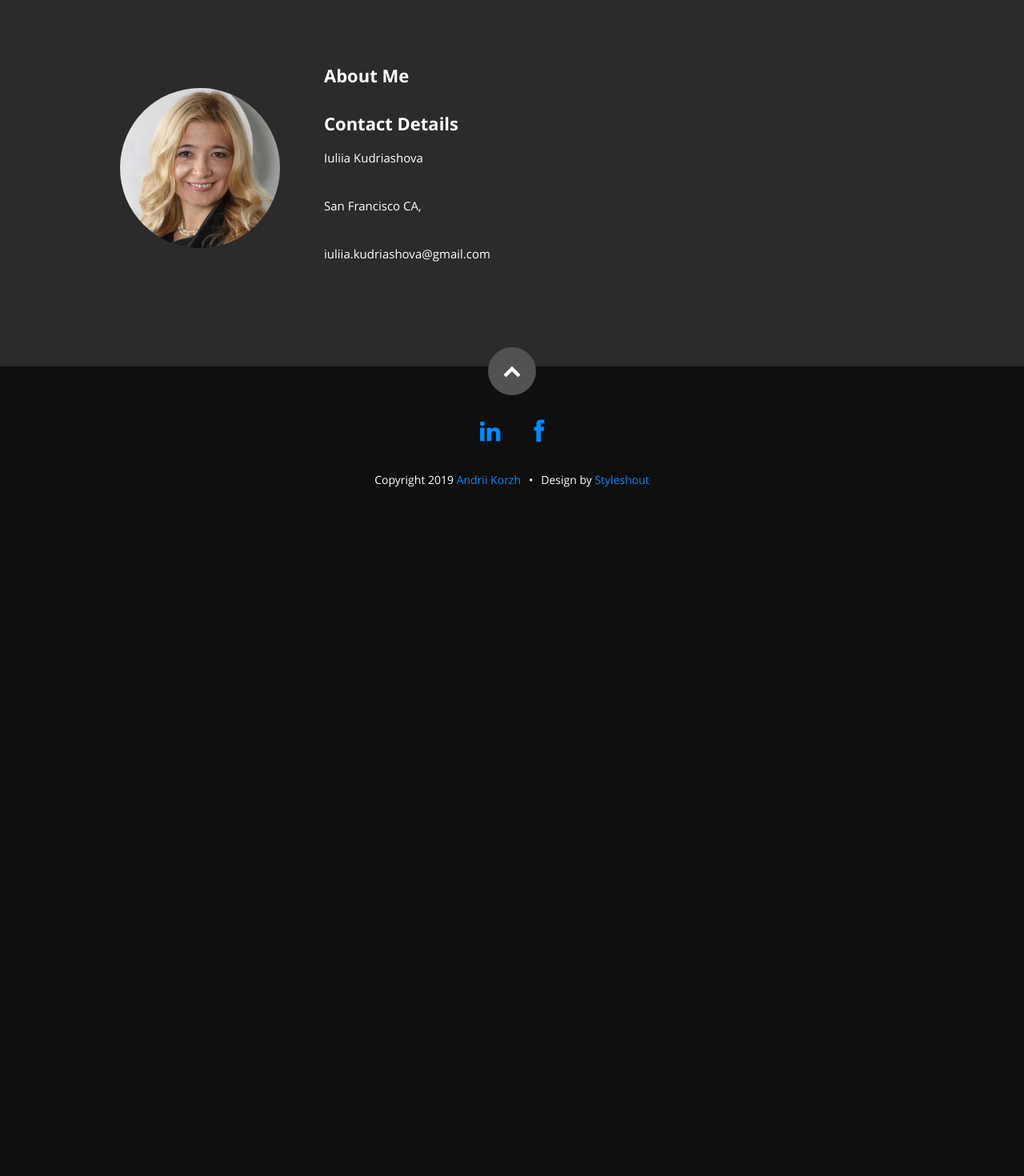
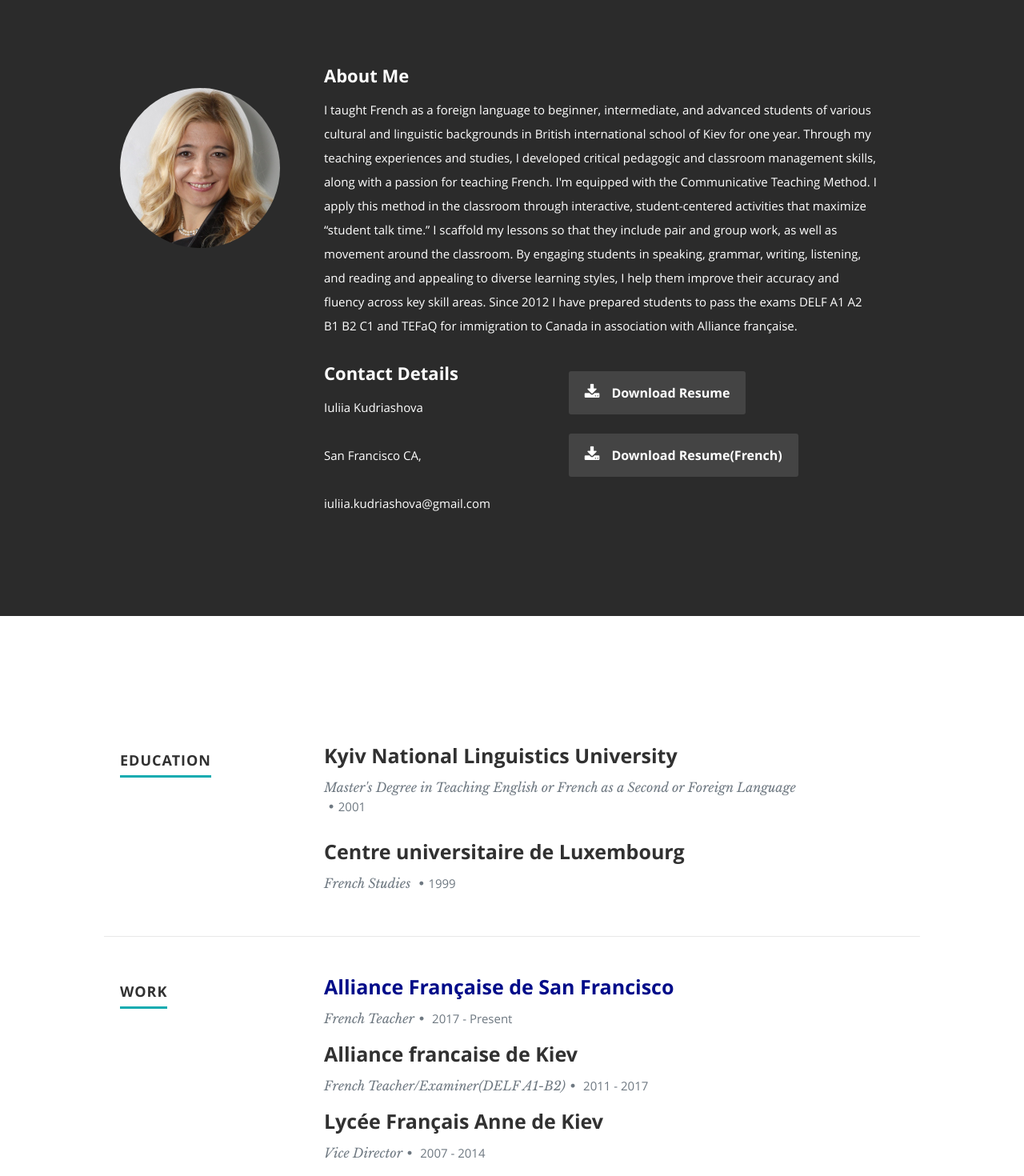
Before and after one commit to andrii-korzh/personal-website, a React (Create React App) app: page / in a window 1280 px wide. Shown: the part 880-2350 px from the top of the page at 80% size. Before the commit the page ends 1543 px from the top, so only its background shows below. Built offline with nearby package versions, Linux system fonts and the light colour scheme.

Commit message:
more updates(work,header, about)

```diff
--- a/public/index.html
+++ b/public/index.html
@@ -5,7 +5,7 @@
     <meta name="viewport" content="width=device-width, initial-scale=1, shrink-to-fit=no">
     <meta name="theme-color" content="#000000">
     <meta name="description" content="I'm Iuliia Kudriashova. I'm a San Francisco based French Teacher">
-    <meta name="keywords" content="French, Teacher, SanFrancisco, Iuliia Kudriashova">
+    <meta name="keywords" content="French, Teacher, Instructor, School, Executive, Director, SanFrancisco, Iuliia Kudriashova">
     <meta name="author" content="Andrii Korzh">
 
     <link rel="manifest" href="%PUBLIC_URL%/manifest.json">
--- a/public/resumeData.json
+++ b/public/resumeData.json
@@ -1,10 +1,10 @@
 {
   "main": {
     "name":"Iuliia Kudriashova",
-    "occupation":"French teacher/instructor School executive director",
-    "description":"",
+    "occupation":"French teacher/instructor School executive director.",
+    "description":"I have 12 years of experience as a French teacher and in this time I have worked with different students from 4 to 17 years old in two international schools in Europe and have given private lessons for adults with different language level.",
     "image":"profilepic.jpg",
-    "bio":"",
+    "bio":"I taught French as a foreign language to beginner, intermediate, and advanced students of various cultural and linguistic backgrounds in British international school of Kiev for one year. Through my teaching experiences and studies, I developed critical pedagogic and classroom management skills, along with a passion for teaching French.\nI'm equipped with the Communicative Teaching Method. I apply this method in the classroom through interactive, student-centered activities that maximize “student talk time.” I scaffold my lessons so that they include pair and group work, as well as movement around the classroom. By engaging students in speaking, grammar, writing, listening, and reading and appealing to diverse learning styles, I help them improve their accuracy and fluency across key skill areas.\nSince 2012 I have prepared students to pass the exams DELF A1 A2 B1 B2 C1 and TEFaQ for immigration to Canada in association with Alliance française.",
     "contactmessage":"Here is where you should write your message to readers to have them get in contact with you.",
     "email": "iuliia.kudriashova@gmail.com",
     "phone": "",
@@ -15,7 +15,8 @@
       "zip": ""
     },
     "website": "http://www.kudriashova.com",
-    "resumedownload":"https://ak-web-resume.s3.amazonaws.com/resume.pdf",
+    "resumedownload":"https://ik-web-resume.s3.amazonaws.com/resume.pdf",
+    "resumedownloadFrench":"https://ik-web-resume.s3.amazonaws.com/resume_fr.pdf",
     "social":[
       {
         "name":"linkedin",
@@ -32,166 +33,54 @@
   "resume":{
     "education":[
       {
-        "school":"National Aviation University",
-        "degree":"Master's Degree in Software Engineering",
-        "graduated":"2010",
+        "school":"Kyiv National Linguistics University",
+        "degree":"Master's Degree in Teaching English or French as a Second or Foreign Language",
+        "graduated":"2001",
         "description":""
       },
       {
-        "school":"National Aviation University",
-        "degree":"Bachelor's Degree in Computer Science",
-        "graduated":"2008",
+        "school":"Centre universitaire de Luxembourg",
+        "degree":"French Studies",
+        "graduated":"1999",
         "description":""
       }
     ],
     "work":[
       {
-        "company":"BusinessWire",
-        "website":"http://www.businesswire.com",
-        "title":"Software Engineer",
+        "company":"Alliance Française de San Francisco",
+        "website":"https://www.internationalsf.org",
+        "title":"French Teacher",
         "years":"2017 - Present"
       },
       {
-        "company":"UrbanScience",
-        "website":"http://www.urbanscience.com",
-        "title":"Software Engineer",
-        "years":"2016 - 2017"
+        "company":"Alliance francaise de Kiev",
+        "website":"",
+        "title":"French Teacher/Examiner(DELF A1-B2)",
+        "years":"2011 - 2017"
       },
       {
-        "company":"MEDITsystems",
-        "website":"http://www.meditsystems.de",
-        "title":"Software Engineer",
-        "years":"2013 - 2016"
+        "company":"Lycée Français Anne de Kiev",
+        "website":"",
+        "title":"Vice Director",
+        "years":"2007 - 2014"
       },
       {
-        "company":"Telcordia/Ericsson (GlobalLogic)",
-        "website":"http://www.globallogic.com",
-        "title":"Software Engineer",
-        "years":"2012 - 2013"
+        "company":"British international school of Kiev",
+        "website":"",
+        "title":"French Teacher",
+        "years":"2006 - 2007"
       },
       {
-        "company":"Samsung Research & Development",
-        "website":"http://research.samsung.com",
-        "title":"Software Engineer",
-        "years":"2011 - 2012"
-      },
-      {
-        "company":"Lombard Alliance",
+        "company":"Ecole francaise internationale de Kiev",
         "website":"",
-        "title":"Software Engineer",
-        "years":"2010 - 2011"
-      },
-      {
-        "company":"Elan ltd",
-        "website":"",
-        "title":"Software Engineer",
-        "years":"2007 - 2010 (part-time)"
+        "title":"French Teacher",
+        "years":"2004 - 2006"
       }
     ],
     "skillmessage":"AWS Certified Developer/SysOps Administrator/Solutions Architect",
     "proficient":"JavaSE, SQL, SDLC, Software Design/Architecture, Testing, CodeReview, CI/CD, Jenkins, Git",
     "exposure":"AWS, JavaEE, Go, React, GWT/Vaadin, Maven, Docker, Spring, Hibernate, Liferay, Linux, Bash.",
     "skills":[
-      {
-        "name":"java",
-        "level":"90%"
-      },
-      {
-        "name":"sql",
-        "level":"70%"
-      },
-      {
-        "name":"git",
-        "level":"80%"
-      },
-      {
-        "name":"go",
-        "level":"50%"
-      },
-      {
-        "name":"javascript",
-        "level":"30%"
-      },
-      {
-        "name":"react",
-        "level":"40%"
-      },
-      {
-        "name":"docker",
-        "level":"30%"
-      },
-      {
-        "name":"code-quality",
-        "level":"80%"
-      },
-      {
-        "name":"code-readability",
-        "level":"90%"
-      },
-      {
-        "name":"code-review",
-        "level":"90%"
-      },
-      {
-        "name":"testing",
-        "level":"70%"
-      },
-      {
-        "name":"software design",
-        "level":"90%"
-      },
-      {
-        "name":"software architecture",
-        "level":"80%"
-      },
-      {
-        "name":"Continuous Improvement",
-        "level":"75%"
-      },
-      {
-        "name":"Continuous Integration",
-        "level":"80%"
-      },
-      {
-        "name":"Continuous Delivery",
-        "level":"75%"
-      },
-      {
-        "name":"Continuous Deployment",
-        "level":"70%"
-      },
-      {
-        "name":"Methodologies",
-        "level":"60%"
-      },
-      {
-        "name":"Scrum",
-        "level":"90%"
-      },
-      {
-        "name":"Troubleshooting",
-        "level":"95%"
-      },
-      {
-        "name":"Empathy",
-        "level":"80%"
-      },
-      {
-        "name":"Problem Solving",
-        "level":"95%"
-      },
-      {
-        "name":"Collaboration",
-        "level":"75%"
-      },
-      {
-        "name":"Communication",
-        "level":"75%"
-      },
-      {
-        "name":"Creativity",
-        "level":"85%"
-      }
     ]
   },
   "portfolio":{
--- a/src/App.js
+++ b/src/App.js
@@ -49,7 +49,7 @@ class App extends Component {
       <div className="App">
         <Header data={this.state.resumeData.main}/>
         <About data={this.state.resumeData.main}/>
-        {/*<Resume data={this.state.resumeData.resume}/>
+        <Resume data={this.state.resumeData.resume}/>
         {/*<Portfolio data={this.state.resumeData.portfolio}/>*/}
         {/*<Testimonials data={this.state.resumeData.testimonials}/>*/}
         {/*<Contact data={this.state.resumeData.main}/>*/}
--- a/src/Components/About.js
+++ b/src/Components/About.js
@@ -14,6 +14,7 @@ class About extends Component {
 			var phone = this.props.data.phone;
 			var email = this.props.data.email;
 			var resumeDownload = this.props.data.resumedownload;
+			var resumedownloadFrench = this.props.data.resumedownloadFrench;
 		}
 
 		return (
@@ -41,7 +42,8 @@ class About extends Component {
 							</div>
 							<div className="columns download">
 								<p>
-									{/*TODO<a href={resumeDownload} className="button"><i className="fa fa-download"></i>Download Resume</a>*/}
+									<a href={resumeDownload} className="button"><i className="fa fa-download"></i>Download Resume</a>
+									<a href={resumedownloadFrench} className="button"><i className="fa fa-download"></i>Download Resume(French)</a>
 								</p>
 							</div>
 						</div>
--- a/src/Components/Header.js
+++ b/src/Components/Header.js
@@ -24,7 +24,7 @@ class Header extends Component {
 					<ul id="nav" className="nav">
 						<li className="current"><a className="smoothscroll" href="#home">Home</a></li>
 						<li><a className="smoothscroll" href="#about">About</a></li>
-						{/*<li><a className="smoothscroll" href="#resume">Resume</a></li>*/}
+						<li><a className="smoothscroll" href="#resume">Resume</a></li>
 						{/*<li><a className="smoothscroll" href="#portfolio">Works</a></li>*/}
 						{/*<li><a className="smoothscroll" href="#testimonials">Testimonials</a></li>*/}
 						{/*<li><a className="smoothscroll" href="#contact">Contact</a></li>*/}
--- a/src/Components/Resume.js
+++ b/src/Components/Resume.js
@@ -55,7 +55,7 @@ class Resume extends Component {
 				</div>
 				<div className="row skill">
 					<div className="three columns header-col">
-						<h1><span>Certificates</span></h1>
+						{/*<h1><span>Certificates</span></h1>*/}
 					</div>
 					<div className="nine columns main-col">
 						<Certificates/>
```
